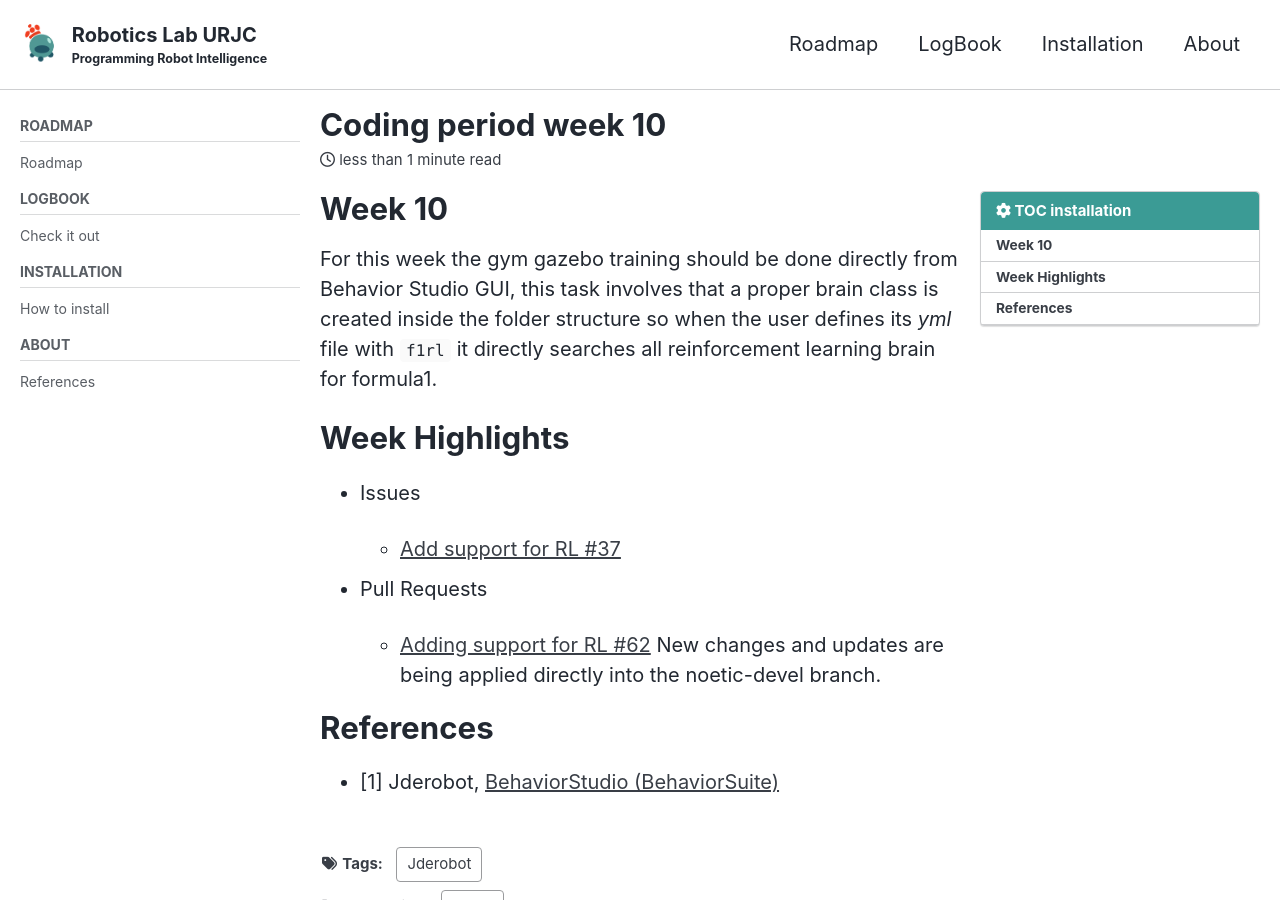
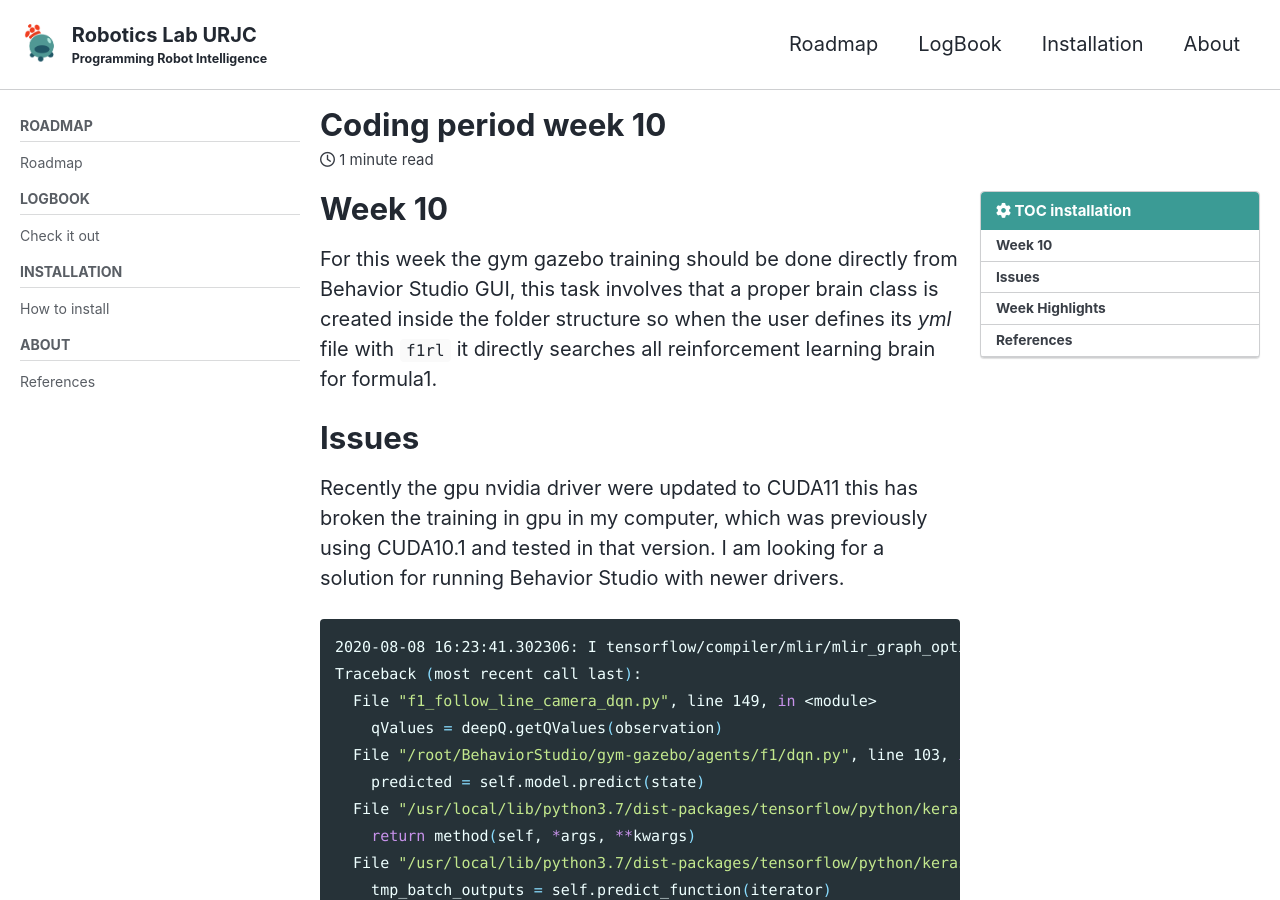
Before and after one commit to TheRoboticsClub/colab-gsoc2020-Diego_Charrez, a Jekyll site: the page built from docs/_posts/2020-07-20-Week-10.md, in a window 1280 px wide and 900 px high. Built offline with Jekyll 4.4.1, drawn with Linux system fonts in a browser that asks for light colours; cached includes are drawn as plain includes; nearby versions of some CDN libraries; some of the changed text lies outside the part shown.

Commit message:
week 10 post updated

````diff
--- a/docs/_posts/2020-07-20-Week-10.md
+++ b/docs/_posts/2020-07-20-Week-10.md
@@ -22,6 +22,37 @@ pinned: false
 
 For this week the gym gazebo training should be done directly from Behavior Studio GUI, this task involves that a proper brain class is created inside the folder structure so when the user defines its *yml* file with `f1rl` it directly searches all reinforcement learning brain for formula1.
 
+# Issues
+
+Recently the gpu nvidia driver were updated to CUDA11 this has broken the training in gpu in my computer, which was previously using CUDA10.1 and tested in that version. I am looking for a solution for running Behavior Studio with newer drivers.
+
+```bash
+2020-08-08 16:23:41.302306: I tensorflow/compiler/mlir/mlir_graph_optimization_pass.cc:118] None of the MLIR optimization passes are enabled (registered 1)
+Traceback (most recent call last):
+  File "f1_follow_line_camera_dqn.py", line 149, in <module>
+    qValues = deepQ.getQValues(observation)
+  File "/root/BehaviorStudio/gym-gazebo/agents/f1/dqn.py", line 103, in getQValues
+    predicted = self.model.predict(state)
+  File "/usr/local/lib/python3.7/dist-packages/tensorflow/python/keras/engine/training.py", line 130, in _method_wrapper
+    return method(self, *args, **kwargs)
+  File "/usr/local/lib/python3.7/dist-packages/tensorflow/python/keras/engine/training.py", line 1610, in predict
+    tmp_batch_outputs = self.predict_function(iterator)
+  File "/usr/local/lib/python3.7/dist-packages/tensorflow/python/eager/def_function.py", line 796, in __call__
+    result = self._call(*args, **kwds)
+  File "/usr/local/lib/python3.7/dist-packages/tensorflow/python/eager/def_function.py", line 862, in _call
+    return self._concrete_stateful_fn._filtered_call(canon_args, canon_kwds)  # pylint: disable=protected-access
+  File "/usr/local/lib/python3.7/dist-packages/tensorflow/python/eager/function.py", line 1858, in _filtered_call
+    cancellation_manager=cancellation_manager)
+  File "/usr/local/lib/python3.7/dist-packages/tensorflow/python/eager/function.py", line 1934, in _call_flat
+    ctx, args, cancellation_manager=cancellation_manager))
+  File "/usr/local/lib/python3.7/dist-packages/tensorflow/python/eager/function.py", line 557, in call
+    ctx=ctx)
+  File "/usr/local/lib/python3.7/dist-packages/tensorflow/python/eager/execute.py", line 60, in quick_execute
+    inputs, attrs, num_outputs)
+tensorflow.python.framework.errors_impl.InvalidArgumentError:  Default MaxPoolingOp only supports NHWC on device type CPU
+         [[node sequential/max_pooling2d/MaxPool (defined at /root/BehaviorStudio/gym-gazebo/agents/f1/dqn.py:103) ]] [Op:__inference_predict_function_241]
+```
+
 # Week Highlights
 
 - Issues
````
